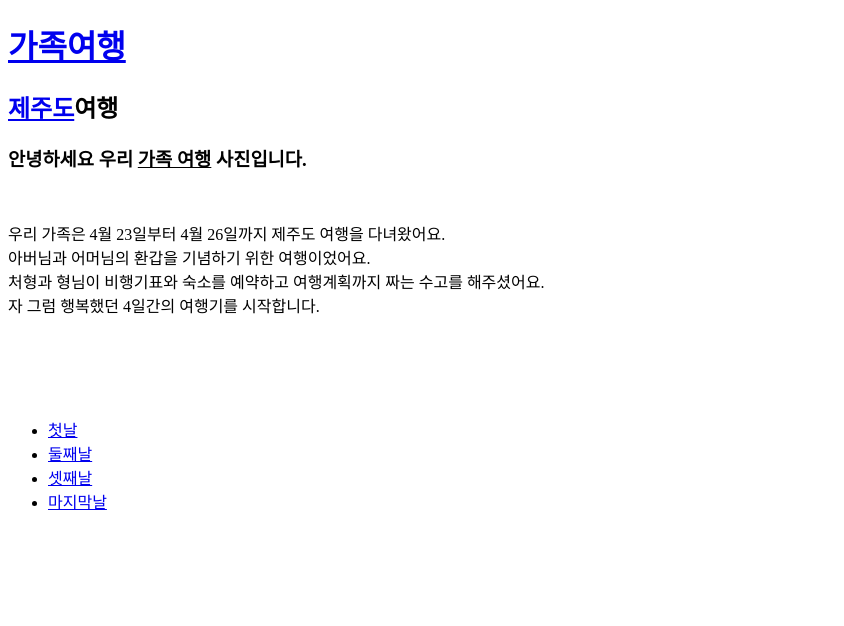
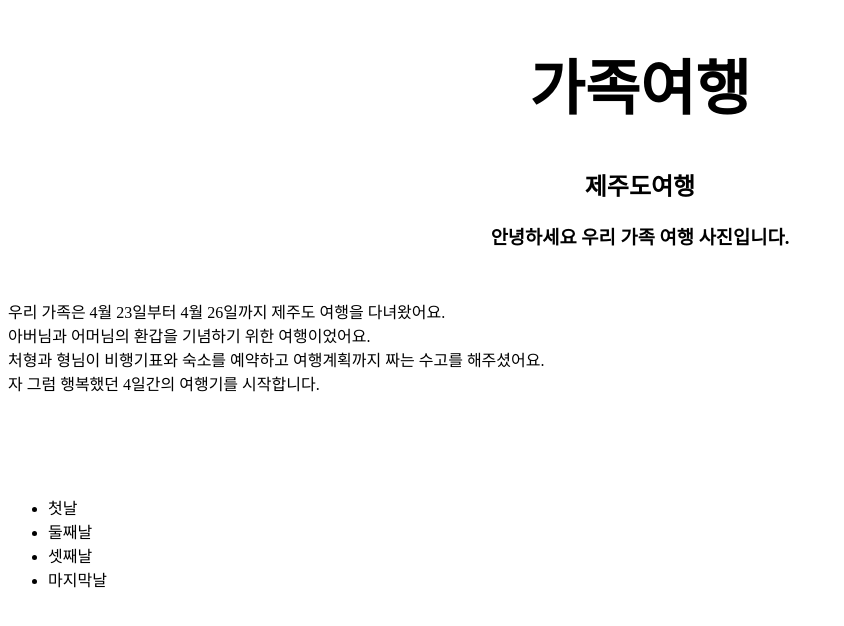
Before and after one commit to 1hago2/my-first-web-site, a plain HTML site: page index.html in a window 1280 px wide. Shown: the whole page, without its empty margins (0-844 px from the left). Drawn offline with Linux system fonts and the light colour scheme.

Commit message:
Add files via upload

```diff
--- a/index.html
+++ b/index.html
@@ -2,6 +2,20 @@
 <html>
 <head>
 <title>가족여행</title>
+<style>
+    a {
+        color:black; text-decoration:none;
+    }
+    h1{
+        font-size:60px; text-align:center;
+    }
+    h2{
+        text-align:center;
+    }
+    h3{
+        text-align:center;
+    }
+</style>
 </head>
 
 <body>
@@ -9,7 +23,7 @@
 <h2><a href="https://namu.wiki/w/%EC%A0%9C%EC%A3%BC%EB%8F%84"
     target="_blank"
     title="나무위키">제주도</a>여행</h2>
-<p><h3>안녕하세요 우리 <strong><u>가족 여행</u></strong> 사진입니다.</h3></p>
+<p><h3>안녕하세요 우리 <strong>가족 여행</strong> 사진입니다.</h3></p>
 <p style="margin-top:50px;">우리 가족은 4월 23일부터 4월 26일까지 제주도 여행을
     다녀왔어요. <br>
 아버님과 어머님의 환갑을 기념하기 위한 여행이었어요. <br>처형과 형님이
@@ -20,3 +34,11 @@
 <li><a href="2.html">둘째날</a></li>
 <li><a href="3.html">셋째날</a></li>
 <li><a href="4.html">마지막날</a></li></ul></p>
+
+<!--
+<ul><li><a href="1.html"><font color="red">첫날</font></a></li>
+    <li><a href="2.html"><font color="red">둘째날</font></a></li>
+    <li><a href="3.html"><font color="red">셋째날</font></a></li>
+    <li><a href="4.html"><font color="red">마지막날</font></a></li></ul></p>
+-->
+</body>
```
Also changed, not shown: 1.html (+15 -1 lines), 2.html (+15 -1 lines), 3.html (+15 -1 lines), 4.html (+15 -1 lines).
